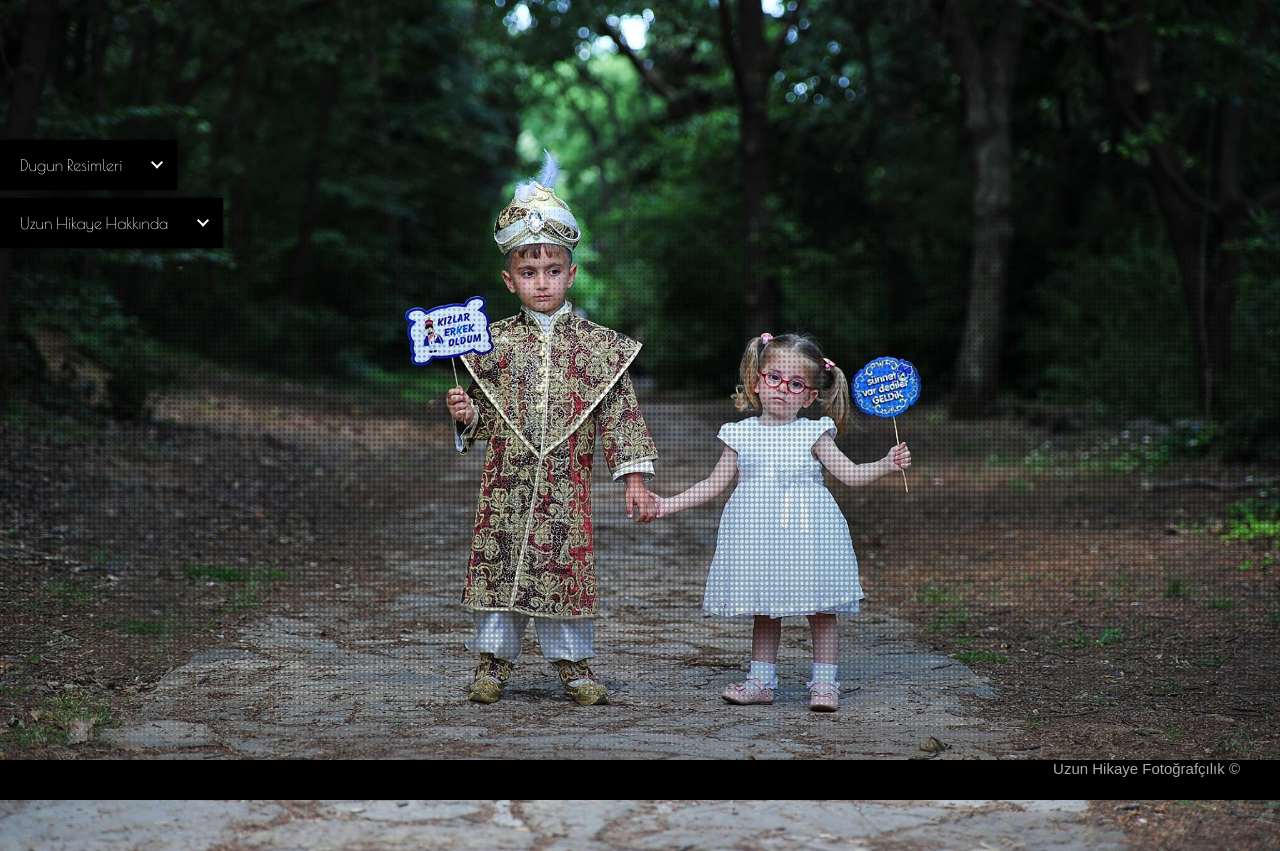
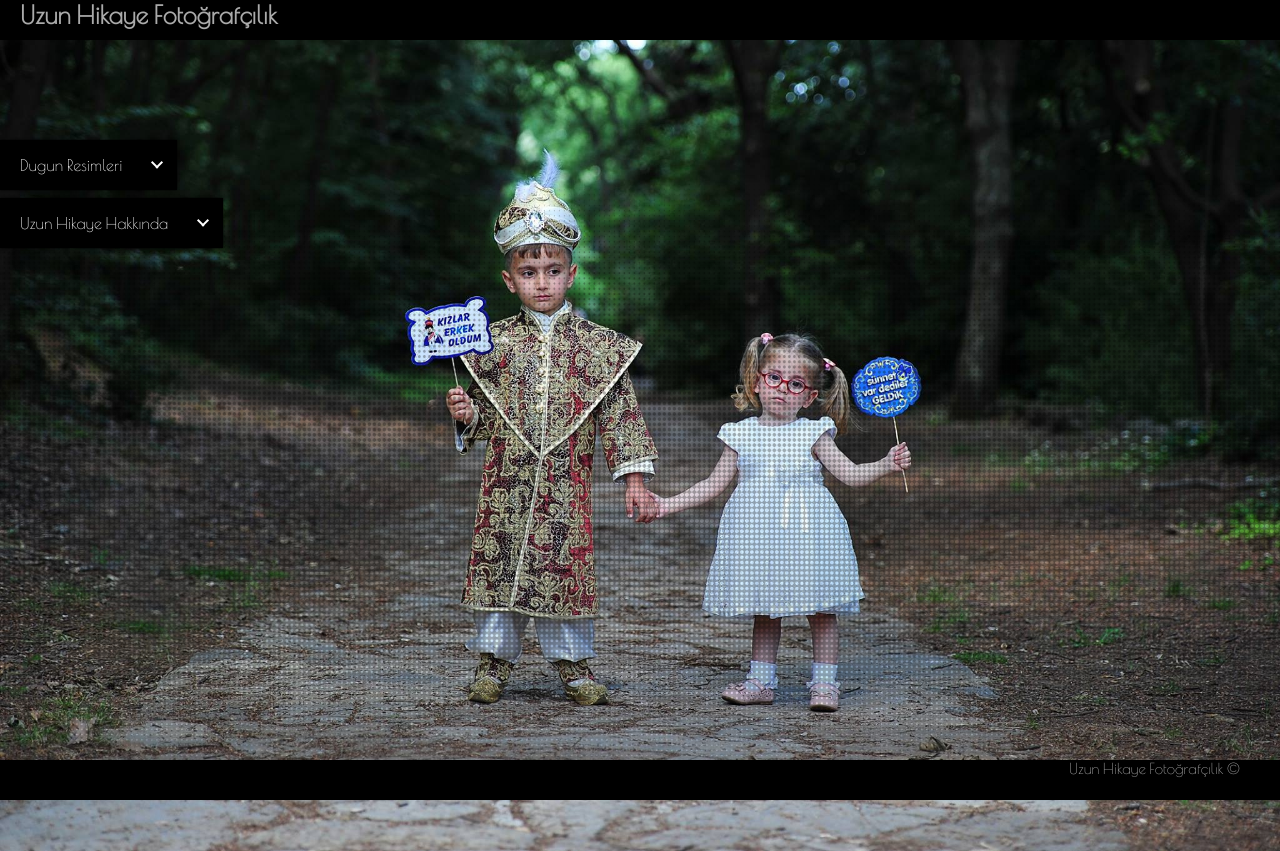
Before and after one commit to erdidoqan/uzunhikaye, a plain HTML site: page index.html in a window 1280 px wide. Drawn offline with nearby package versions, Linux system fonts and the light colour scheme.

Commit message:
değişmeler

```diff
--- a/css/style.css
+++ b/css/style.css
@@ -122,7 +122,7 @@ ul.st_navigation li span.st_arrow_up{
 	box-shadow:0px 0px 10px #000;
 }
 .reference{
-	font-family: Arial;
+	font-family: 'Poiret One', cursive;
 	position: fixed;
 	/* left: 3px; */
 	bottom: 0px;
@@ -138,6 +138,28 @@ ul.st_navigation li span.st_arrow_up{
 	margin-right:20px;
 }
 .reference a:hover{
+	color:#ddd;
+}
+
+.nav{
+	font-family: 'Poiret One', cursive;
+	position: fixed;
+	/* left: 3px; */
+	top: 0px;
+	background-color: #000;
+	font-size: 25px;
+	font-weight: bold;
+	height: 40px;
+	width: 100%;
+	text-align:left;
+}
+.nav a{
+	top: 10px;
+	color:#aaa;
+	text-decoration:none;
+	margin-left:20px;
+}
+.nacv a:hover{
 	color:#ddd;
 }
 
--- a/index.html
+++ b/index.html
@@ -14,10 +14,20 @@
     </head>
 
     <body>
+
+	<div class="nav">
+
+		<a href="index.html">Uzun Hikaye Fotoğrafçılık &copy;</a>
+
+		<a class="btn btn-social-icon btn-twitter">
+			<i class="fa fa-twitter"></i>
+		</a>
+	</div>
+
 		<div id="st_main" class="st_main">
 			<img src="images/erdi/1.jpg" alt="" class="st_preview" style="display:none;"/>
 			<div class="st_overlay"></div>
-			<h1>Uzun Hikaye Fotoğrafçılık</h1>
+
 			<div id="st_loading" class="st_loading"><span>Loading...</span></div>
 			<ul id="st_nav" class="st_navigation">
 				<li class="album">
@@ -64,6 +74,14 @@
 				</a>
 		</div>
 
+	<div class="nav">
+
+		<a href="index.html">Uzun Hikaye Fotoğrafçılık</a>
+
+		<a class="btn btn-social-icon btn-twitter">
+			<i class="fa fa-twitter"></i>
+		</a>
+	</div>
 
 
         <!-- The JavaScript -->
```
